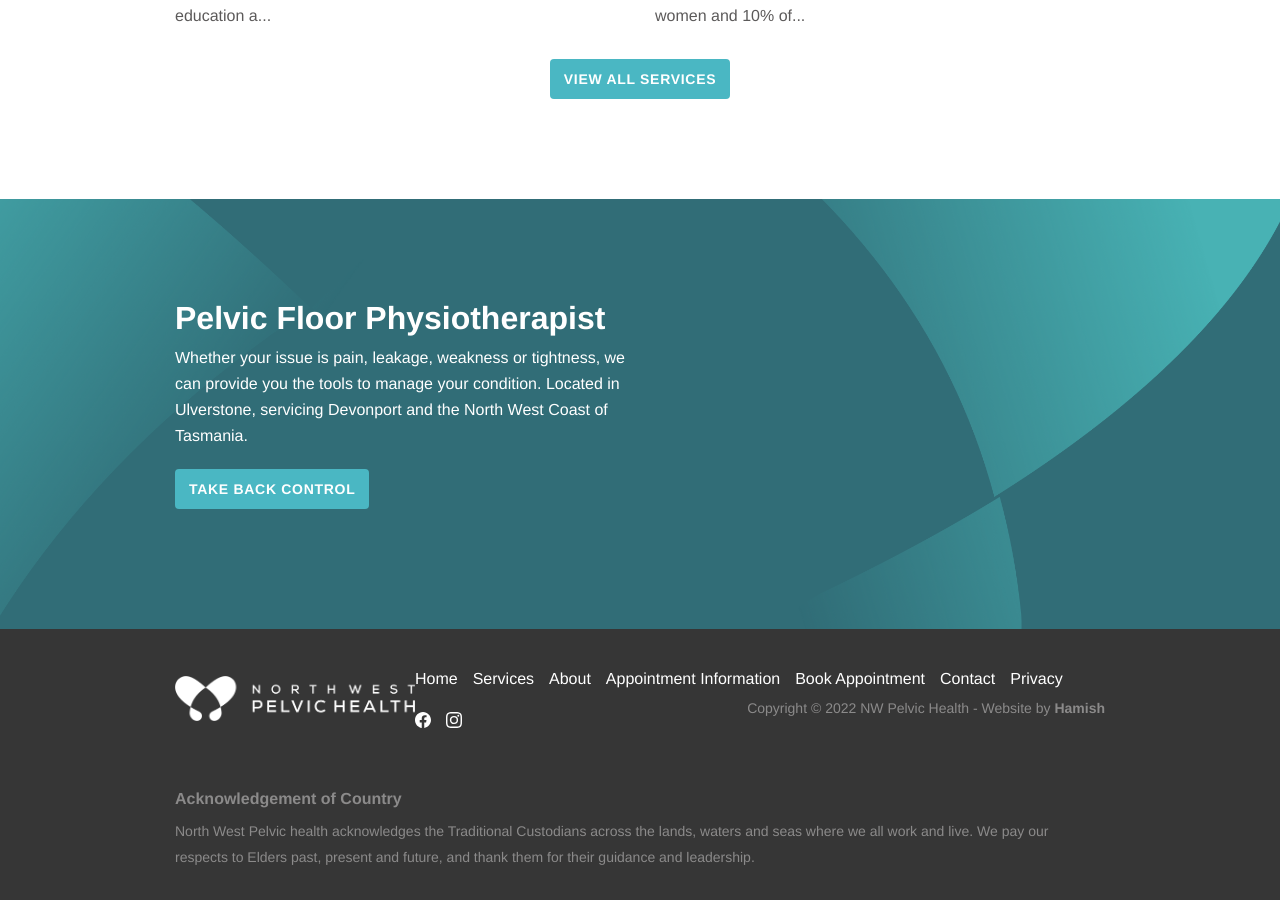
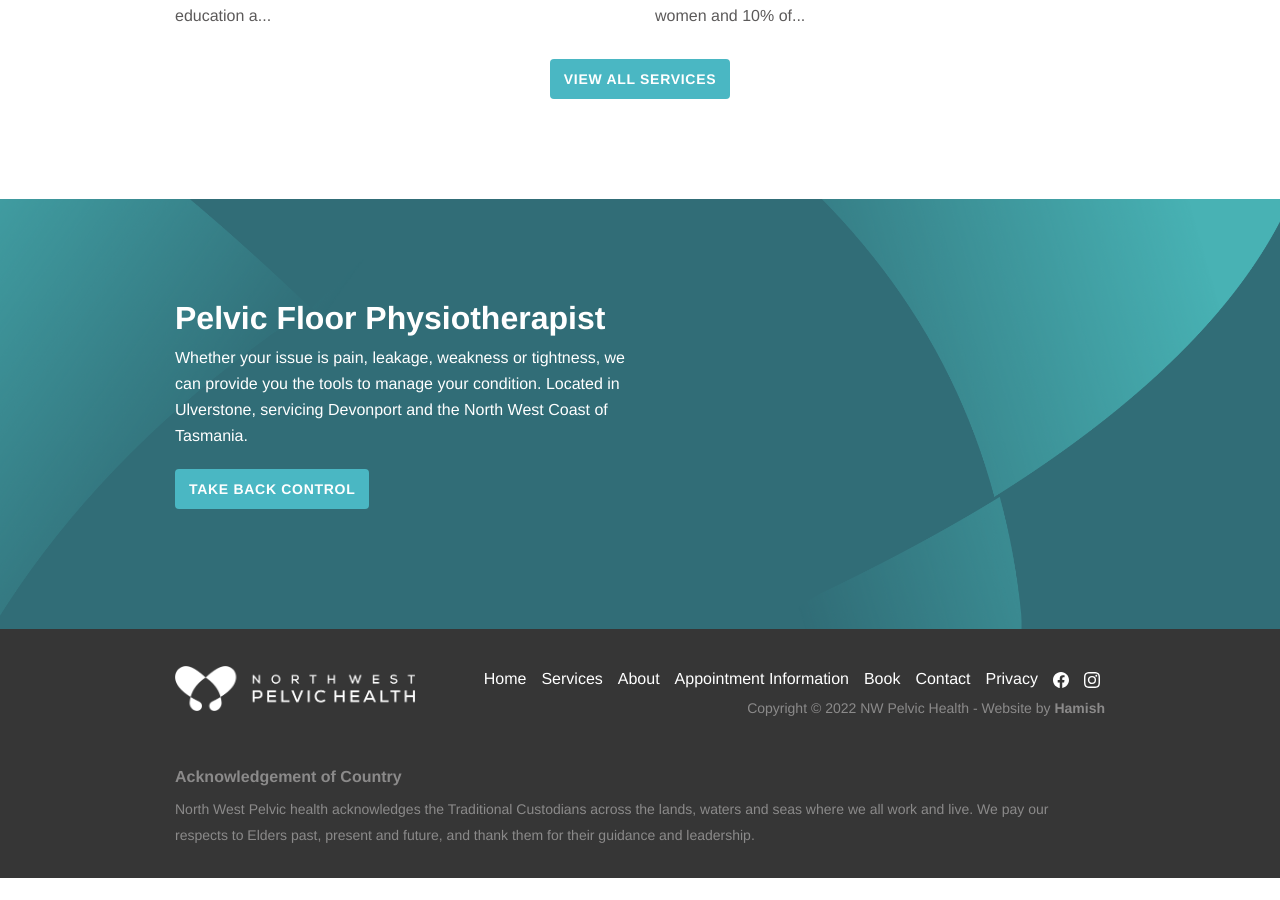
Before and after one commit to nwph/nwph.github.io, a Jekyll site: the page built from index.md, in a window 1280 px wide and 900 px high, scrolled down 1844 px. Built offline with Jekyll 4.4.1, drawn with Linux system fonts in a browser that asks for light colours; after the commit the page ends 2722 px from its top, so only the background shows below that.

Commit message:
Shorten Footer Menu

```diff
--- a/_data/menus.yml
+++ b/_data/menus.yml
@@ -25,7 +25,7 @@ footer:
   - name: "Appointment Information"
     url: "/information/"
     weight: 4
-  - name: "Book Appointment"
+  - name: "Book"
     url: "/book-appointment/"
     weight: 5
   - name: "Contact"
```
